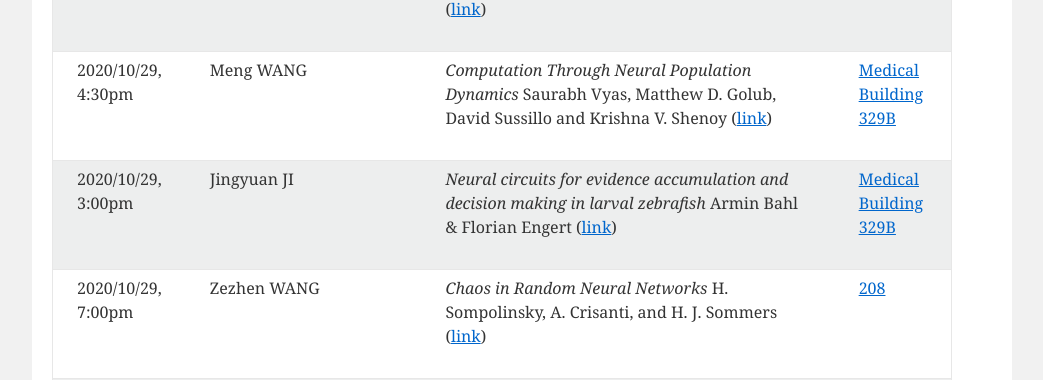
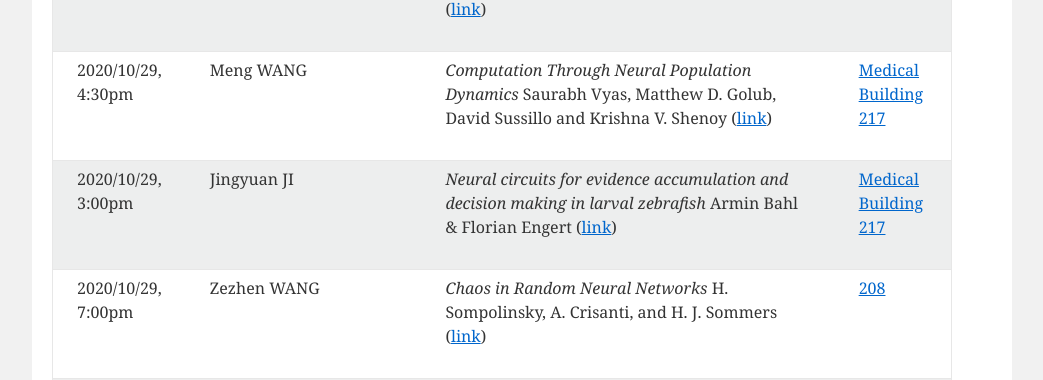
Before and after one commit to CNeuroUSTC/CNeuroUSTC.github.io, a Jekyll site: the page built from index.html, in a window 1280 px wide and 900 px high, scrolled down 1145 px. Shown: the part 201-581 px from the top of the window, without its empty margins (118-1161 px from the left). Built offline with Jekyll 4.4.1, drawn with Linux system fonts in a browser that asks for light colours.

Commit message:
Update meeting_info.yml

```diff
--- a/_data/meeting_info.yml
+++ b/_data/meeting_info.yml
@@ -20,7 +20,7 @@
   url: "https://www.annualreviews.org/doi/abs/10.1146/annurev-neuro-092619-094115"
   pdf: "None"
   authors: "Saurabh Vyas, Matthew D. Golub, David Sussillo and Krishna V. Shenoy"
-  location: <a href="https://map.baidu.com/search/中国科学技术大学(中校区)科大医学楼(中校区)/@13054376.835,3720292.37,19z?querytype=s&da_src=shareurl&wd=中国科学技术大学(中校区)科大医学楼(中校区)&c=127&src=0&wd2=合肥市蜀山区&pn=0&sug=1&l=12&b=(13008364.25,3686217.48;13093100.25,3749513.48)&from=webmap&biz_forward=%7B%22scaler%22:2,%22styles%22:%22pl%22%7D&sug_forward=3bf2ae3eea578c6f2fb90838&device_ratio=2">Medical Building 329B</a>
+  location: <a href="https://map.baidu.com/search/中国科学技术大学(中校区)科大医学楼(中校区)/@13054376.835,3720292.37,19z?querytype=s&da_src=shareurl&wd=中国科学技术大学(中校区)科大医学楼(中校区)&c=127&src=0&wd2=合肥市蜀山区&pn=0&sug=1&l=12&b=(13008364.25,3686217.48;13093100.25,3749513.48)&from=webmap&biz_forward=%7B%22scaler%22:2,%22styles%22:%22pl%22%7D&sug_forward=3bf2ae3eea578c6f2fb90838&device_ratio=2">Medical Building 217</a>
 
 
 - presenter: Jingyuan JI
@@ -29,7 +29,7 @@
   url: "https://www.nature.com/articles/s41593-019-0534-9"
   pdf: "None"
   authors: "Armin Bahl & Florian Engert"
-  location: <a href="https://map.baidu.com/search/中国科学技术大学(中校区)科大医学楼(中校区)/@13054376.835,3720292.37,19z?querytype=s&da_src=shareurl&wd=中国科学技术大学(中校区)科大医学楼(中校区)&c=127&src=0&wd2=合肥市蜀山区&pn=0&sug=1&l=12&b=(13008364.25,3686217.48;13093100.25,3749513.48)&from=webmap&biz_forward=%7B%22scaler%22:2,%22styles%22:%22pl%22%7D&sug_forward=3bf2ae3eea578c6f2fb90838&device_ratio=2">Medical Building 329B</a>
+  location: <a href="https://map.baidu.com/search/中国科学技术大学(中校区)科大医学楼(中校区)/@13054376.835,3720292.37,19z?querytype=s&da_src=shareurl&wd=中国科学技术大学(中校区)科大医学楼(中校区)&c=127&src=0&wd2=合肥市蜀山区&pn=0&sug=1&l=12&b=(13008364.25,3686217.48;13093100.25,3749513.48)&from=webmap&biz_forward=%7B%22scaler%22:2,%22styles%22:%22pl%22%7D&sug_forward=3bf2ae3eea578c6f2fb90838&device_ratio=2">Medical Building 217</a>
 
 - presenter: Zezhen WANG
   date: 2020/10/29, 7:00pm
```
